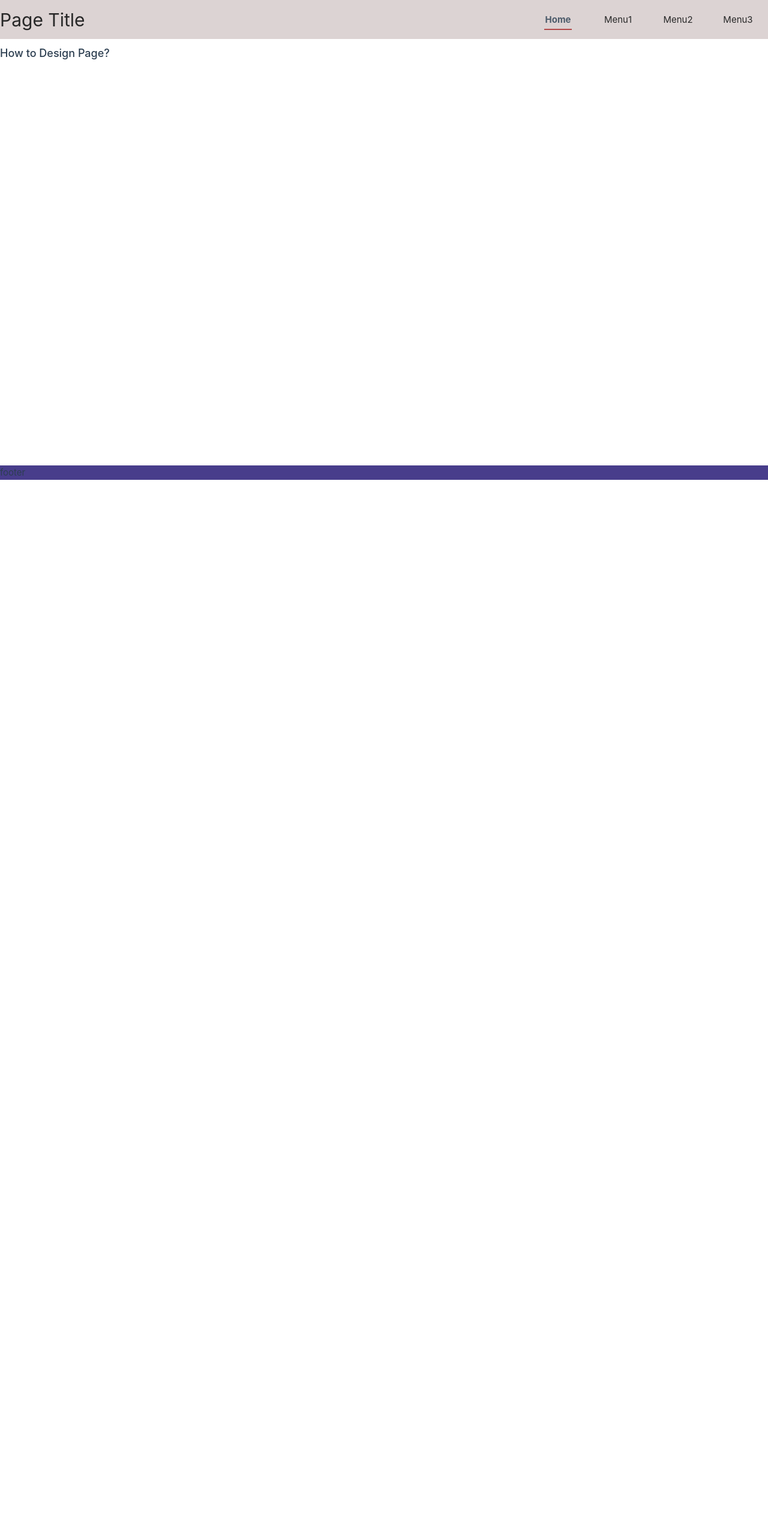
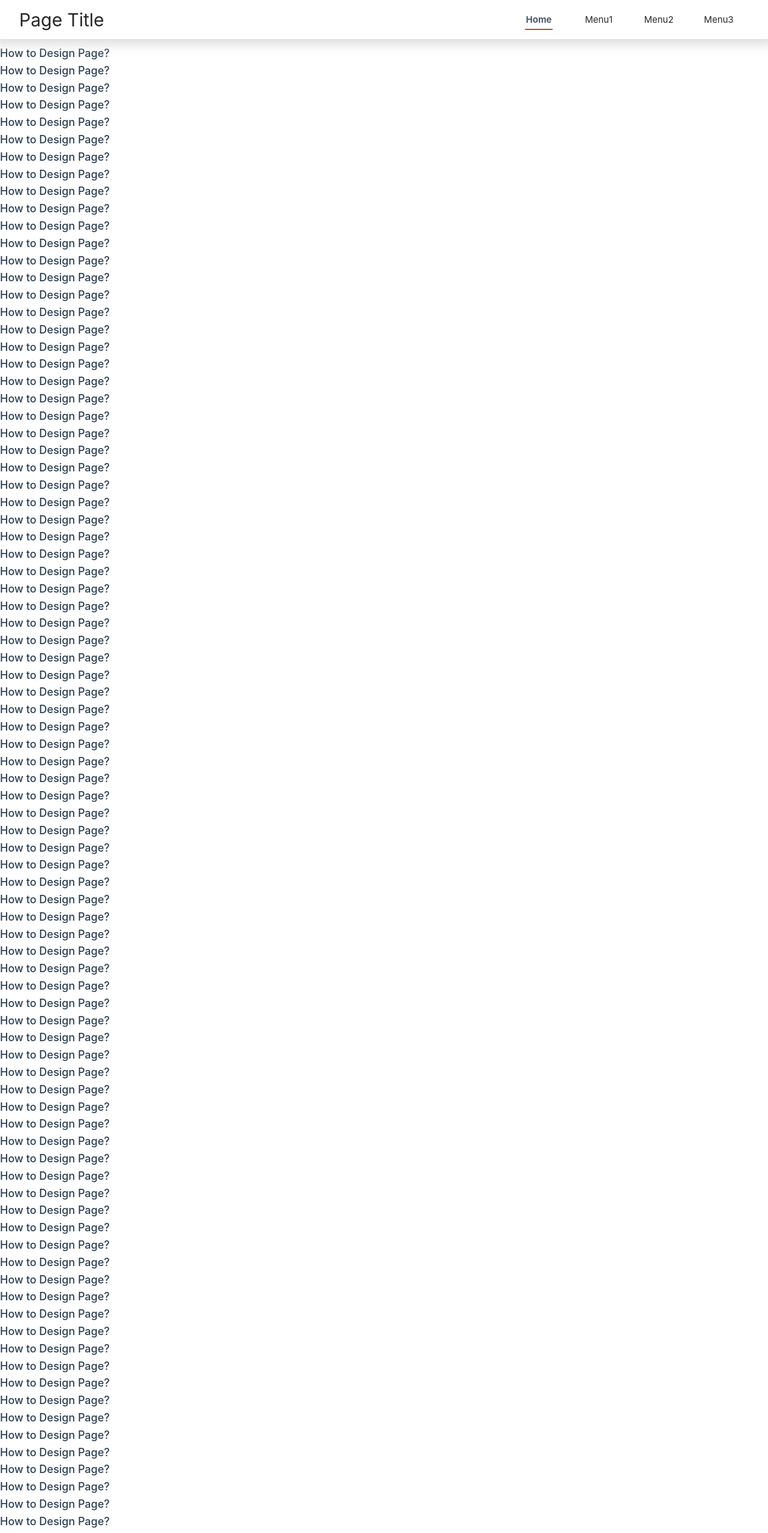
Before and after one commit to CheonBi/vue-app, a Vue app: page / in a window 1280 px wide. Shown: the top 2556 px of the page at 60% size. Before the commit the page ends 800 px from the top, so only its background shows below. Built offline with nearby package versions, Linux system fonts and the light colour scheme.

Commit message:
feat: header design 헤더 디자인 - sticky 적용 헤더 디자인 - background color, box-shadow, padding 수정 헤더 디자인 - hover text color 수정

```diff
--- a/src/App.vue
+++ b/src/App.vue
@@ -5,14 +5,18 @@ import MainFooter from './components/MainFooter.vue'
 </script>
 
 <template>
-  <MainHeader/>
 
-  <div class="appwrapper">
+
+  <div class="app__wrapper">
+    <MainHeader/>
+
     <RouterView/>
+
+    <MainFooter/>
   </div>
 
 
-  <MainFooter/>
+
 
 </template>
 
--- a/src/assets/header.css
+++ b/src/assets/header.css
@@ -1,4 +1,22 @@
-h1.title{
+.header__wrap{
+    position: sticky;
+    top: 0;
+    opacity: 0.85;
+    backdrop-filter: blur(10px);
+}
+
+.menu {
+    background-color: white;
+    display: flex;
+    justify-content: space-between;
+    color: white;
+    height: 65px;
+    align-items: center;
+    box-shadow: 0 1px 15px 10px #ddd;
+    padding: 0 32px;
+}
+
+.menu h1{
     color: black;
 }
 
@@ -12,7 +30,7 @@ nav a {
 }
 
 nav li:hover a{
-    color: blue;
+    color: #360136;
 }
 
 nav li a::after{
--- a/src/assets/main.css
+++ b/src/assets/main.css
@@ -10,22 +10,10 @@
   font-weight: normal;
 }
 
-.menu {
-  background-color: var(--vt-c-gray);
-  display: flex;
-  justify-content: space-between;
-  color: white;
-  height: 65px;
-  align-items: center;
-  /* position: sticky;
-  top: 0; */
-  opacity: 0.85;
-  backdrop-filter: blur(10px);
-}
-
-.appwrapper{
+.app__wrapper{
   display: flex;
   flex: 1;
+  flex-direction: column;
 }
 
 .content{
--- a/src/components/MainHeader.vue
+++ b/src/components/MainHeader.vue
@@ -1,8 +1,9 @@
 <template>
-    <header>
-        <div class="header inner">
+    <header class="header__wrap">
+        <div class="header__inner">
             <div class="menu">
                 <h1 class="title">Page Title</h1>
+
                 <nav>
                     <ul>
                         <li>
--- a/src/views/HomeContent.vue
+++ b/src/views/HomeContent.vue
@@ -7,5 +7,434 @@
     <div class="main">
       How to Design Page?
     </div>
+    <div class="main">
+      How to Design Page?
+    </div>
+    <div class="main">
+      How to Design Page?
+    </div>
+    <div class="main">
+      How to Design Page?
+    </div>
+
+    <div class="main">
+      How to Design Page?
+    </div>
+    <div class="main">
+      How to Design Page?
+    </div>
+    <div class="main">
+      How to Design Page?
+    </div>
+    <div class="main">
+      How to Design Page?
+    </div>
+
+    <div class="main">
+      How to Design Page?
+    </div>
+    <div class="main">
+      How to Design Page?
+    </div>
+    <div class="main">
+      How to Design Page?
+    </div>
+    <div class="main">
+      How to Design Page?
+    </div>
+
+    <div class="main">
+      How to Design Page?
+    </div>
+    <div class="main">
+      How to Design Page?
+    </div>
+    <div class="main">
+      How to Design Page?
+    </div>
+    <div class="main">
+      How to Design Page?
+    </div>
+
+    <div class="main">
+      How to Design Page?
+    </div>
+    <div class="main">
+      How to Design Page?
+    </div>
+    <div class="main">
+      How to Design Page?
+    </div>
+    <div class="main">
+      How to Design Page?
+    </div>
+
+    <div class="main">
+      How to Design Page?
+    </div>
+    <div class="main">
+      How to Design Page?
+    </div>
+    <div class="main">
+      How to Design Page?
+    </div>
+    <div class="main">
+      How to Design Page?
+    </div>
+
+    <div class="main">
+      How to Design Page?
+    </div>
+    <div class="main">
+      How to Design Page?
+    </div>
+    <div class="main">
+      How to Design Page?
+    </div>
+    <div class="main">
+      How to Design Page?
+    </div>
+
+    <div class="main">
+      How to Design Page?
+    </div>
+    <div class="main">
+      How to Design Page?
+    </div>
+    <div class="main">
+      How to Design Page?
+    </div>
+    <div class="main">
+      How to Design Page?
+    </div>
+
+    <div class="main">
+      How to Design Page?
+    </div>
+    <div class="main">
+      How to Design Page?
+    </div>
+    <div class="main">
+      How to Design Page?
+    </div>
+    <div class="main">
+      How to Design Page?
+    </div>
+
+    <div class="main">
+      How to Design Page?
+    </div>
+    <div class="main">
+      How to Design Page?
+    </div>
+    <div class="main">
+      How to Design Page?
+    </div>
+    <div class="main">
+      How to Design Page?
+    </div>
+
+    <div class="main">
+      How to Design Page?
+    </div>
+    <div class="main">
+      How to Design Page?
+    </div>
+    <div class="main">
+      How to Design Page?
+    </div>
+    <div class="main">
+      How to Design Page?
+    </div>
+
+    <div class="main">
+      How to Design Page?
+    </div>
+    <div class="main">
+      How to Design Page?
+    </div>
+    <div class="main">
+      How to Design Page?
+    </div>
+    <div class="main">
+      How to Design Page?
+    </div>
+
+    <div class="main">
+      How to Design Page?
+    </div>
+    <div class="main">
+      How to Design Page?
+    </div>
+    <div class="main">
+      How to Design Page?
+    </div>
+    <div class="main">
+      How to Design Page?
+    </div>
+
+    <div class="main">
+      How to Design Page?
+    </div>
+    <div class="main">
+      How to Design Page?
+    </div>
+    <div class="main">
+      How to Design Page?
+    </div>
+    <div class="main">
+      How to Design Page?
+    </div>
+    <div class="main">
+      How to Design Page?
+    </div>
+    <div class="main">
+      How to Design Page?
+    </div>
+    <div class="main">
+      How to Design Page?
+    </div>
+    <div class="main">
+      How to Design Page?
+    </div>
+
+    <div class="main">
+      How to Design Page?
+    </div>
+    <div class="main">
+      How to Design Page?
+    </div>
+    <div class="main">
+      How to Design Page?
+    </div>
+    <div class="main">
+      How to Design Page?
+    </div>
+    <div class="main">
+      How to Design Page?
+    </div>
+    <div class="main">
+      How to Design Page?
+    </div>
+    <div class="main">
+      How to Design Page?
+    </div>
+    <div class="main">
+      How to Design Page?
+    </div>
+
+    <div class="main">
+      How to Design Page?
+    </div>
+    <div class="main">
+      How to Design Page?
+    </div>
+    <div class="main">
+      How to Design Page?
+    </div>
+    <div class="main">
+      How to Design Page?
+    </div>
+    <div class="main">
+      How to Design Page?
+    </div>
+    <div class="main">
+      How to Design Page?
+    </div>
+    <div class="main">
+      How to Design Page?
+    </div>
+    <div class="main">
+      How to Design Page?
+    </div>
+
+    <div class="main">
+      How to Design Page?
+    </div>
+    <div class="main">
+      How to Design Page?
+    </div>
+    <div class="main">
+      How to Design Page?
+    </div>
+    <div class="main">
+      How to Design Page?
+    </div>
+    <div class="main">
+      How to Design Page?
+    </div>
+    <div class="main">
+      How to Design Page?
+    </div>
+    <div class="main">
+      How to Design Page?
+    </div>
+    <div class="main">
+      How to Design Page?
+    </div>
+
+    <div class="main">
+      How to Design Page?
+    </div>
+    <div class="main">
+      How to Design Page?
+    </div>
+    <div class="main">
+      How to Design Page?
+    </div>
+    <div class="main">
+      How to Design Page?
+    </div>
+    <div class="main">
+      How to Design Page?
+    </div>
+    <div class="main">
+      How to Design Page?
+    </div>
+    <div class="main">
+      How to Design Page?
+    </div>
+    <div class="main">
+      How to Design Page?
+    </div>
+
+    <div class="main">
+      How to Design Page?
+    </div>
+    <div class="main">
+      How to Design Page?
+    </div>
+    <div class="main">
+      How to Design Page?
+    </div>
+    <div class="main">
+      How to Design Page?
+    </div>
+    <div class="main">
+      How to Design Page?
+    </div>
+    <div class="main">
+      How to Design Page?
+    </div>
+    <div class="main">
+      How to Design Page?
+    </div>
+    <div class="main">
+      How to Design Page?
+    </div>
+
+    <div class="main">
+      How to Design Page?
+    </div>
+    <div class="main">
+      How to Design Page?
+    </div>
+    <div class="main">
+      How to Design Page?
+    </div>
+    <div class="main">
+      How to Design Page?
+    </div>
+    <div class="main">
+      How to Design Page?
+    </div>
+    <div class="main">
+      How to Design Page?
+    </div>
+    <div class="main">
+      How to Design Page?
+    </div>
+    <div class="main">
+      How to Design Page?
+    </div>
+
+    <div class="main">
+      How to Design Page?
+    </div>
+    <div class="main">
+      How to Design Page?
+    </div>
+    <div class="main">
+      How to Design Page?
+    </div>
+    <div class="main">
+      How to Design Page?
+    </div>
+    <div class="main">
+      How to Design Page?
+    </div>
+    <div class="main">
+      How to Design Page?
+    </div>
+    <div class="main">
+      How to Design Page?
+    </div>
+    <div class="main">
+      How to Design Page?
+    </div>
+
+    <div class="main">
+      How to Design Page?
+    </div>
+    <div class="main">
+      How to Design Page?
+    </div>
+    <div class="main">
+      How to Design Page?
+    </div>
+    <div class="main">
+      How to Design Page?
+    </div>
+    <div class="main">
+      How to Design Page?
+    </div>
+    <div class="main">
+      How to Design Page?
+    </div>
+    <div class="main">
+      How to Design Page?
+    </div>
+    <div class="main">
+      How to Design Page?
+    </div>
+
+    <div class="main">
+      How to Design Page?
+    </div>
+    <div class="main">
+      How to Design Page?
+    </div>
+    <div class="main">
+      How to Design Page?
+    </div>
+    <div class="main">
+      How to Design Page?
+    </div>
+    <div class="main">
+      How to Design Page?
+    </div>
+    <div class="main">
+      How to Design Page?
+    </div>
+    <div class="main">
+      How to Design Page?
+    </div>
+    <div class="main">
+      How to Design Page?
+    </div>
+
+    <div class="main">
+      How to Design Page?
+    </div>
+    <div class="main">
+      How to Design Page?
+    </div>
+    <div class="main">
+      How to Design Page?
+    </div>
+    <div class="main">
+      How to Design Page?
+    </div>
+
   </div>
 </template>
```
